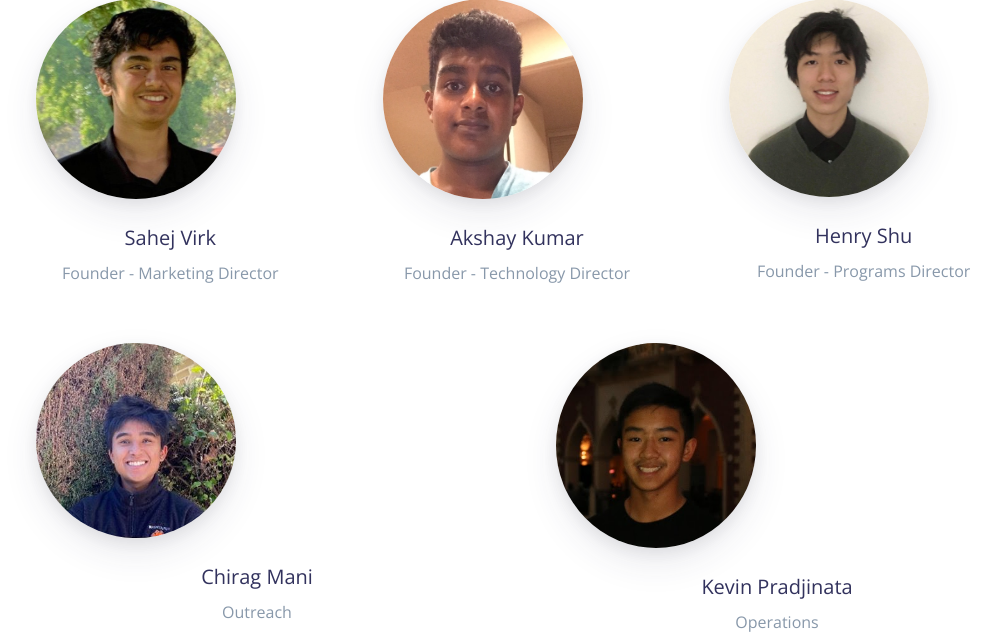
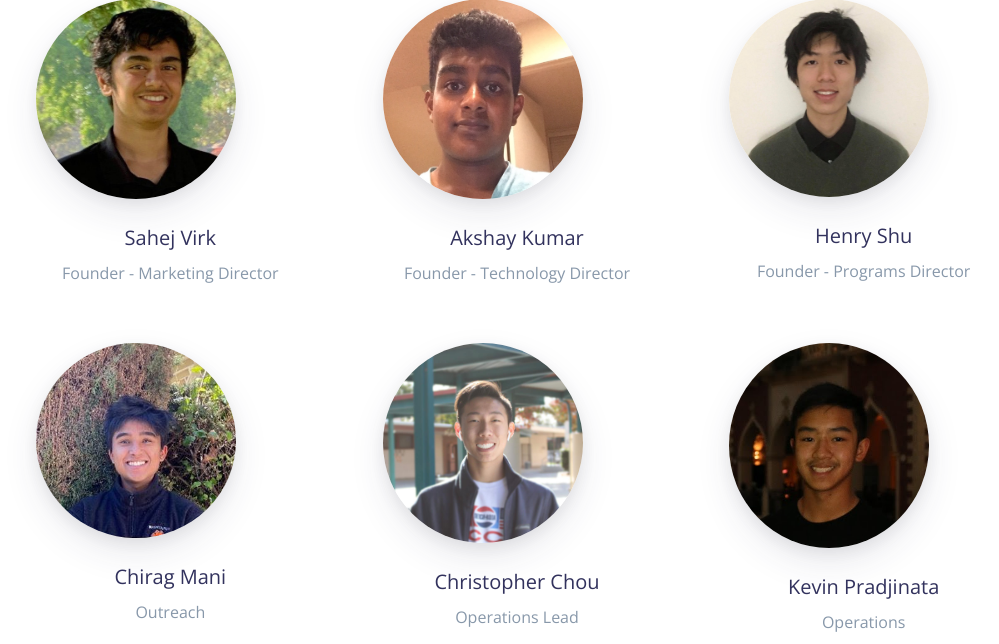
Before and after one commit to a-k-u-m-a-r/Project-Ember-Intiative, a Flask app: page /about in a window 1280 px wide. Shown: the part 1034-1678 px from the top of the page, without its empty margins (123-1122 px from the left). Run offline with Flask 2, Linux system fonts and the light colour scheme; some libraries are stand-ins or nearby versions.

Commit message:
syntax highlighting + photo

```diff
--- a/app/__init__.py
+++ b/app/__init__.py
@@ -15,6 +15,8 @@ basedir = os.path.abspath(os.path.dirname(__file__))
 
 app = Flask(__name__)
 
+
+
 app_key = {
     "type" : "service_account",
     "project_id" : os.environ.get("PROJECT_ID"),
@@ -28,6 +30,7 @@ app_key = {
     "client_x509_cert_url": os.environ.get("CLIENT_URL")
 }
 
+
 #app_key = "C:\\Users\\emu4y\\Documents\\GitHub\\Project-BC\\key.json"
 
 app.config.from_object('app.configuration.Config')
--- a/app/templates/layouts/default.html
+++ b/app/templates/layouts/default.html
@@ -33,6 +33,8 @@
   <script src='https://code.jquery.com/jquery-3.5.1.min.js' integrity='sha256-9/aliU8dGd2tb6OSsuzixeV4y/faTqgFtohetphbbj0='crossorigin='anonymous'></script>
   <script src='https://cdn.jsdelivr.net/npm/popper.js@1.16.0/dist/umd/popper.min.js' integrity='sha384-Q6E9RHvbIyZFJoft+2mJbHaEWldlvI9IOYy5n3zV9zzTtmI3UksdQRVvoxMfooAo' crossorigin='anonymous'></script>
   <script src='https://stackpath.bootstrapcdn.com/bootstrap/4.5.0/js/bootstrap.min.js' integrity='sha384-OgVRvuATP1z7JjHLkuOU7Xw704+h835Lr+6QL9UvYjZE3Ipu6Tp75j7Bh/kR0JKI' crossorigin='anonymous'></script>
+  <link href="{{url_for('static', filename =  'assets/css/prism.css' )}} " rel="stylesheet">
+<script src=" {{url_for('static', filename =  'assets/js/prism.js' )}} "></script>
 </head>
 
 <body>
--- a/app/templates/pages/aboutus.html
+++ b/app/templates/pages/aboutus.html
@@ -168,7 +168,7 @@
           <br>
           <br>
         <div class="row">
-          <div class="col-md-6 col-lg-6 mb-5 mb-lg-0">
+          <div class="col-md-6 col-lg-4 mb-5 mb-lg-0">
             <div class="px-4">
               <img alt="image" src="{{ url_for('static', filename='assets/img/team-members/chirag.jpg') }}" class="rounded-circle img-center img-fluid shadow shadow-lg--hover" style="width: 200px;">
               <div class="pt-4 text-center">
@@ -180,7 +180,19 @@
               </div>
             </div>
           </div>
-          <div class="col-md-6 col-lg-6 mb-5 mb-lg-0">
+          <div class="col-md-6 col-lg-4 mb-5 mb-lg-0">
+            <div class="px-4">
+              <img alt="image" src="{{ url_for('static', filename='assets/img/team-members/chris.jpg') }}" class="rounded-circle img-center img-fluid shadow shadow-lg--hover" style="width: 200px;">
+              <div class="pt-4 text-center">
+                <h5 class="title">
+                  <span class="d-block mb-1">Christopher Chou</span>
+                  <small class="h6 text-muted">Operations Lead</small>
+                </h5>
+
+              </div>
+            </div>
+          </div>
+          <div class="col-md-6 col-lg-4 mb-5 mb-lg-0">
             <div class="px-4">
               <img alt="image" src="{{ url_for('static', filename='assets/img/team-members/kevin.png') }}" class="rounded-circle img-center img-fluid shadow shadow-lg--hover" style="width: 200px;">
               <div class="pt-4 text-center">
--- a/run.py
+++ b/run.py
@@ -5,3 +5,6 @@ Copyright (c) 2019 - present AppSeed.us
 """
 
 from app import app
+
+if __name__ == '__main__':
+    app.run(debug=True)
```
Also changed, not shown: app/static/assets/css/argon.css, app/static/assets/img/team-members/chris.jpg (added).
